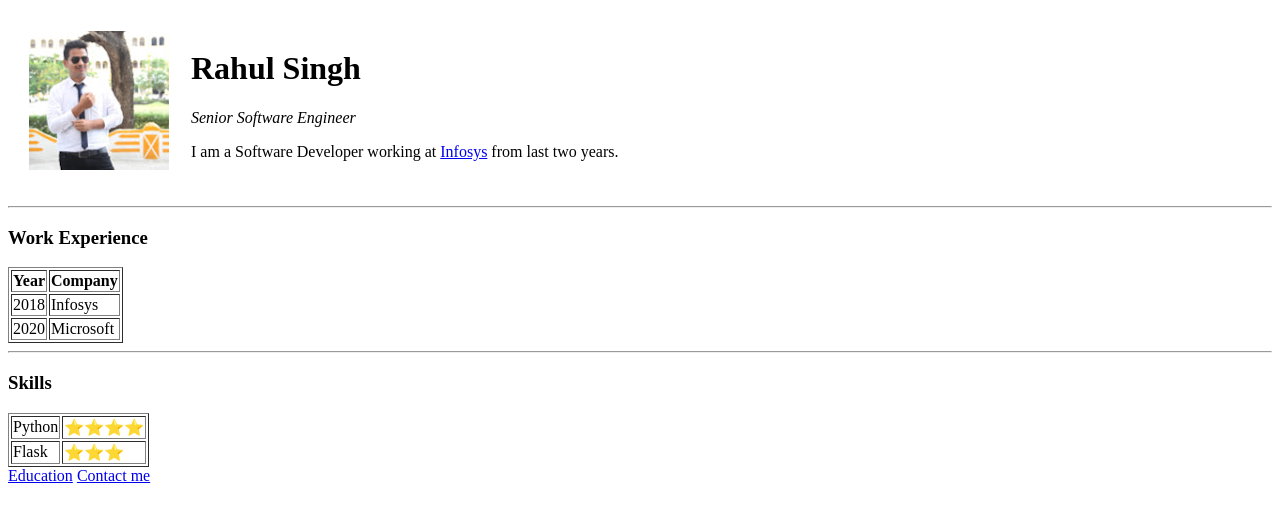
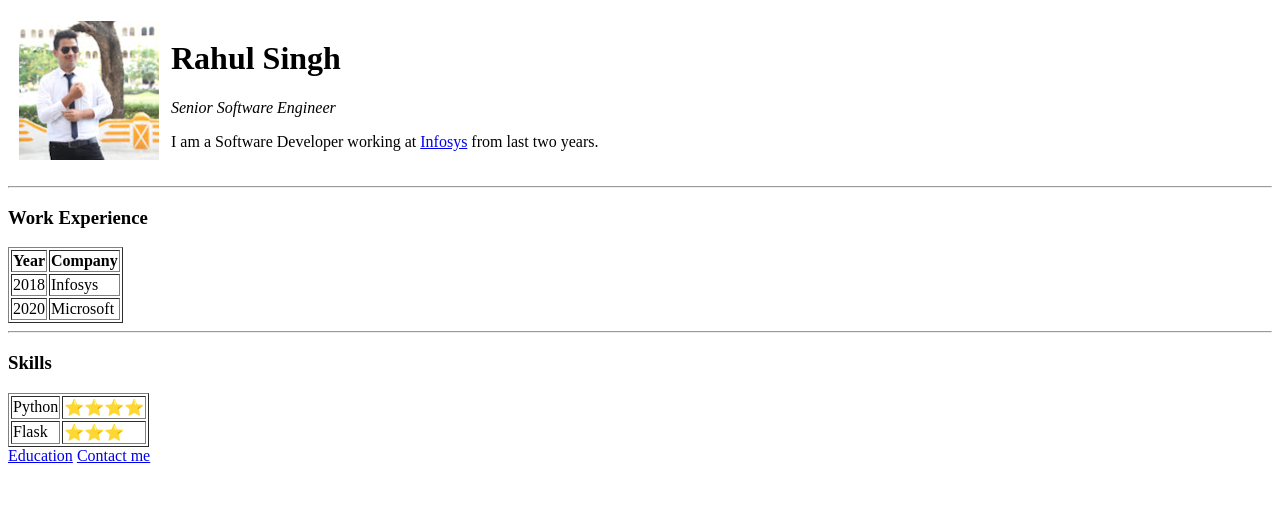
Before and after one commit to rahulk-singh/cv, a plain HTML site: page index.html in a window 1280 px wide. Drawn offline with Linux system fonts and the light colour scheme.

Commit message:
Update index.html

```diff
--- a/index.html
+++ b/index.html
@@ -6,7 +6,7 @@
   <title>Rahul's personal website</title>
 </head>
 
-<body><table cellspacing='20'>
+<body><table cellspacing="10">
   <tr>
     <td><img src="Images/Me.JPG" alt="My picture"/></td>
     <td><h1>Rahul Singh</h1>
```
